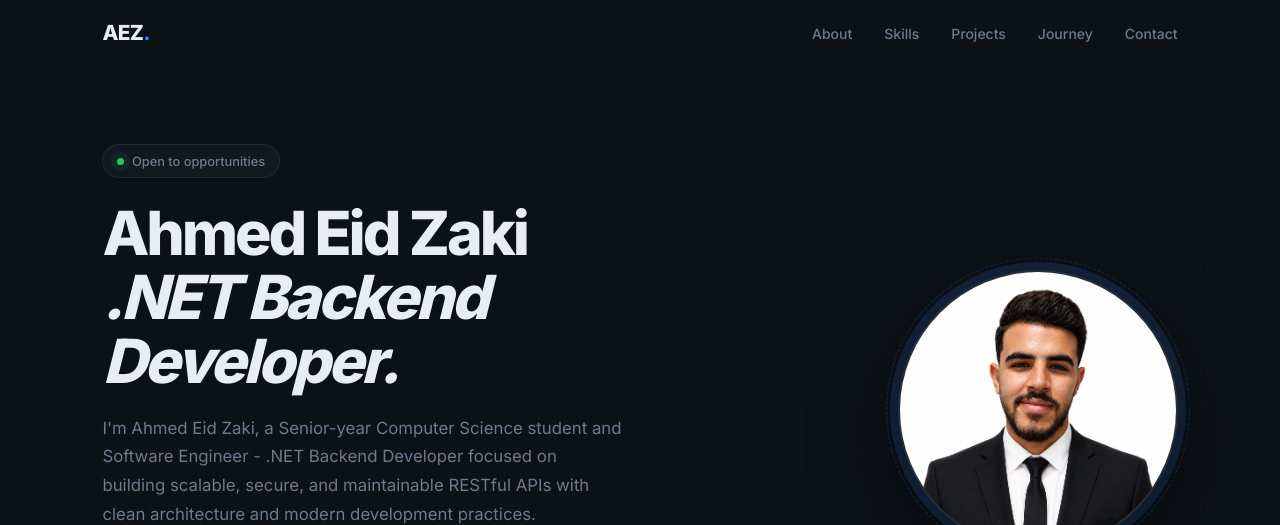
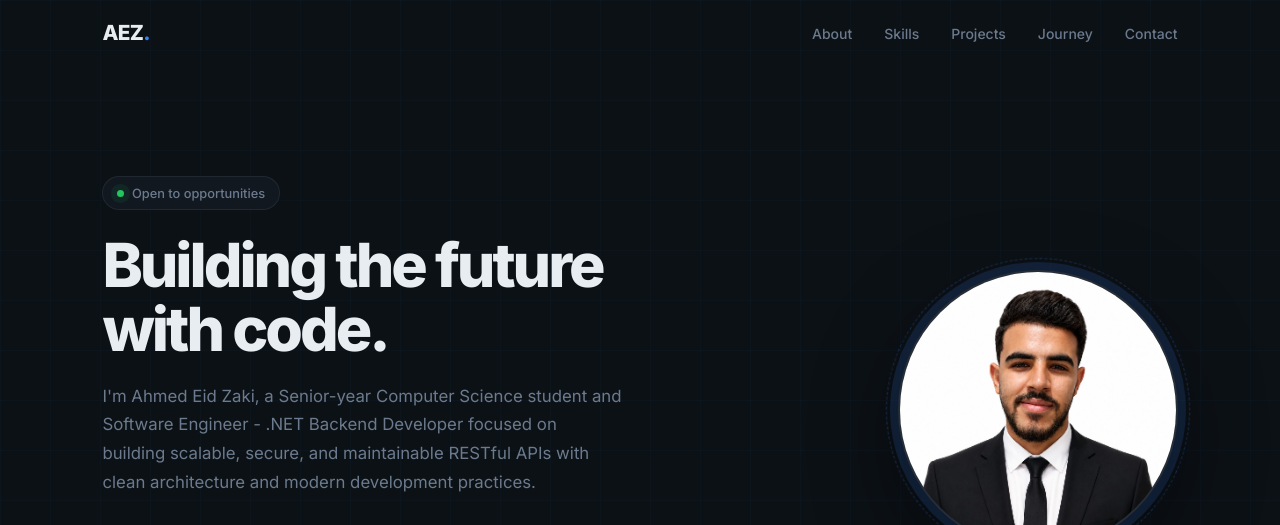
Before and after one commit to AhmedEidZaki/My-Portfolio, a plain HTML site: page index.html in a window 1280 px wide. Shown: the top 525 px of the page. Drawn offline with Linux system fonts and the light colour scheme.

Commit message:
change a body

```diff
--- a/index.html
+++ b/index.html
@@ -79,7 +79,7 @@
                     <div class="eyebrow">
                         <span class="status-dot"></span> Open to opportunities
                     </div>
-                    <h1>Ahmed Eid Zaki<br><em>.NET Backend Developer.</em></h1>
+                    <h1>Building the future with code.</h1>
                     <p class="hero-copy">
                         I'm Ahmed Eid Zaki, a Senior-year Computer Science student and Software Engineer - .NET Backend Developer focused on
                         building
```
